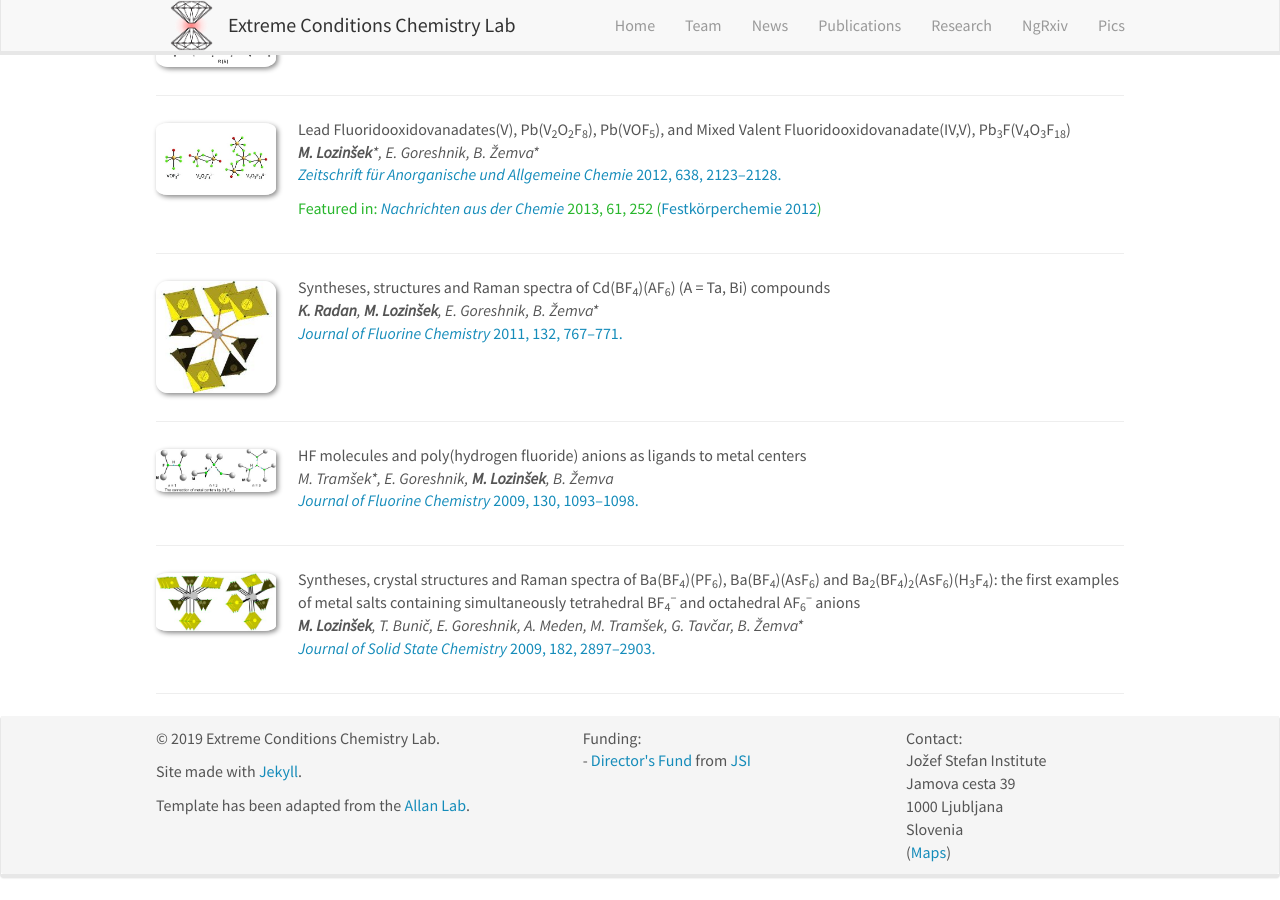
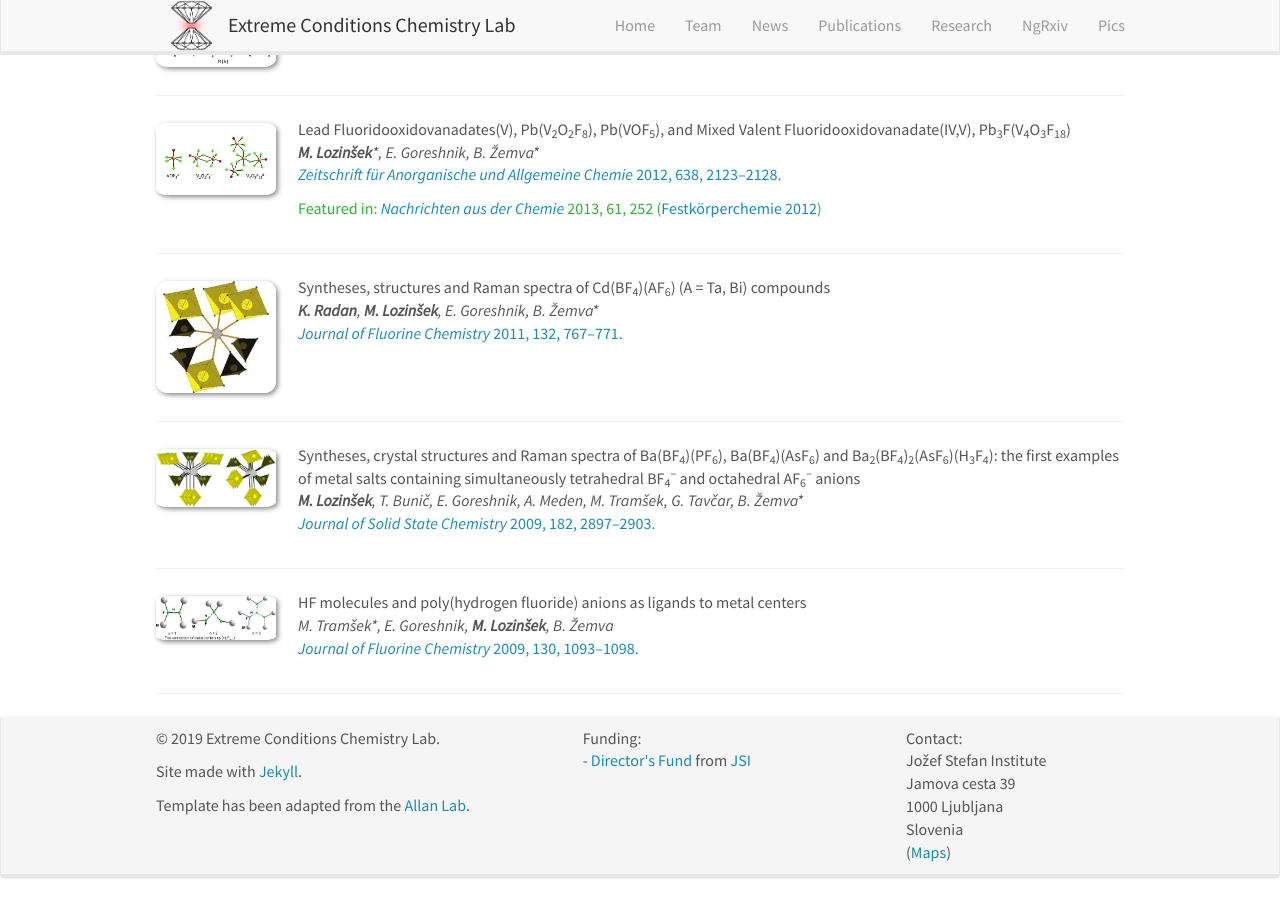
Before and after one commit to eccl-jsi/eccl-jsi.github.io, a Jekyll site: the page built from _pages/publications.md, in a window 1280 px wide and 900 px high, scrolled down 5238 px. Built offline with Jekyll 4.4.1, drawn with Linux system fonts in a browser that asks for light colours; nearby versions of some CDN libraries; some of the changed lines change nothing that is shown.

Commit message:
Update publist.yml

```diff
--- a/_data/publist.yml
+++ b/_data/publist.yml
@@ -270,6 +270,15 @@
     url: "http://dx.doi.org/10.1016/j.jfluchem.2011.05.033"
   title: "Syntheses, structures and Raman spectra of Cd(BF<sub>4</sub>)(AF<sub>6</sub>) (A = Ta, Bi) compounds"
 -
+  authors: "<b>M. Lozinšek</b>, T. Bunič, E. Goreshnik, A. Meden, M. Tramšek, G. Tavčar, B. Žemva*"
+  description: ""
+  highlight: 0
+  image: JSSC2009-TOC.jpg
+  link:
+    display: "<i>Journal of Solid State Chemistry</i> 2009, 182, 2897–2903."
+    url: "http://dx.doi.org/10.1016/j.jssc.2009.08.004"
+  title: "Syntheses, crystal structures and Raman spectra of Ba(BF<sub>4</sub>)(PF<sub>6</sub>), Ba(BF<sub>4</sub>)(AsF<sub>6</sub>) and Ba<sub>2</sub>(BF<sub>4</sub>)<sub>2</sub>(AsF<sub>6</sub>)(H<sub>3</sub>F<sub>4</sub>): the first examples of metal salts containing simultaneously tetrahedral BF<sub>4</sub><sup>−</sup> and octahedral AF<sub>6</sub><sup>−</sup> anions"
+-
   authors: "M. Tramšek*, E. Goreshnik, <b>M. Lozinšek</b>, B. Žemva"
   description: ""
   highlight: 0
@@ -278,15 +287,6 @@
     display: "<i>Journal of Fluorine Chemistry</i> 2009, 130, 1093–1098."
     url: "http://dx.doi.org/10.1016/j.jfluchem.2009.06.008"
   title: "HF molecules and poly(hydrogen fluoride) anions as ligands to metal centers"
--
-  authors: "<b>M. Lozinšek</b>, T. Bunič, E. Goreshnik, A. Meden, M. Tramšek, G. Tavčar, B. Žemva*"
-  description: ""
-  highlight: 0
-  image: JSSC2009-TOC.jpg
-  link:
-    display: "<i>Journal of Solid State Chemistry</i> 2009, 182, 2897–2903."
-    url: "http://dx.doi.org/10.1016/j.jssc.2009.08.004"
-  title: "Syntheses, crystal structures and Raman spectra of Ba(BF<sub>4</sub>)(PF<sub>6</sub>), Ba(BF<sub>4</sub>)(AsF<sub>6</sub>) and Ba<sub>2</sub>(BF<sub>4</sub>)<sub>2</sub>(AsF<sub>6</sub>)(H<sub>3</sub>F<sub>4</sub>): the first examples of metal salts containing simultaneously tetrahedral BF<sub>4</sub><sup>−</sup> and octahedral AF<sub>6</sub><sup>−</sup> anions"
 #-
 #  authors: ~
 #  description: ""
```
